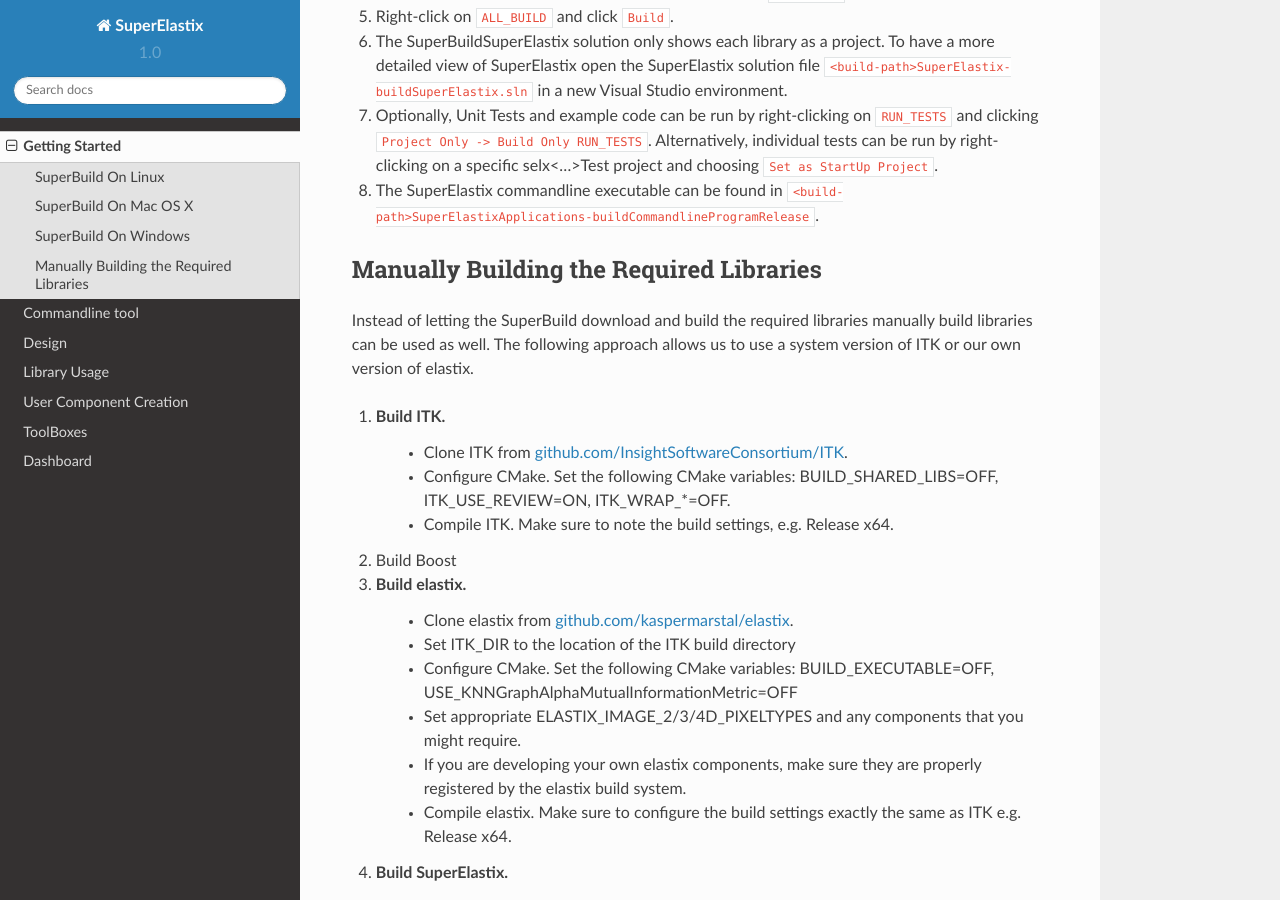
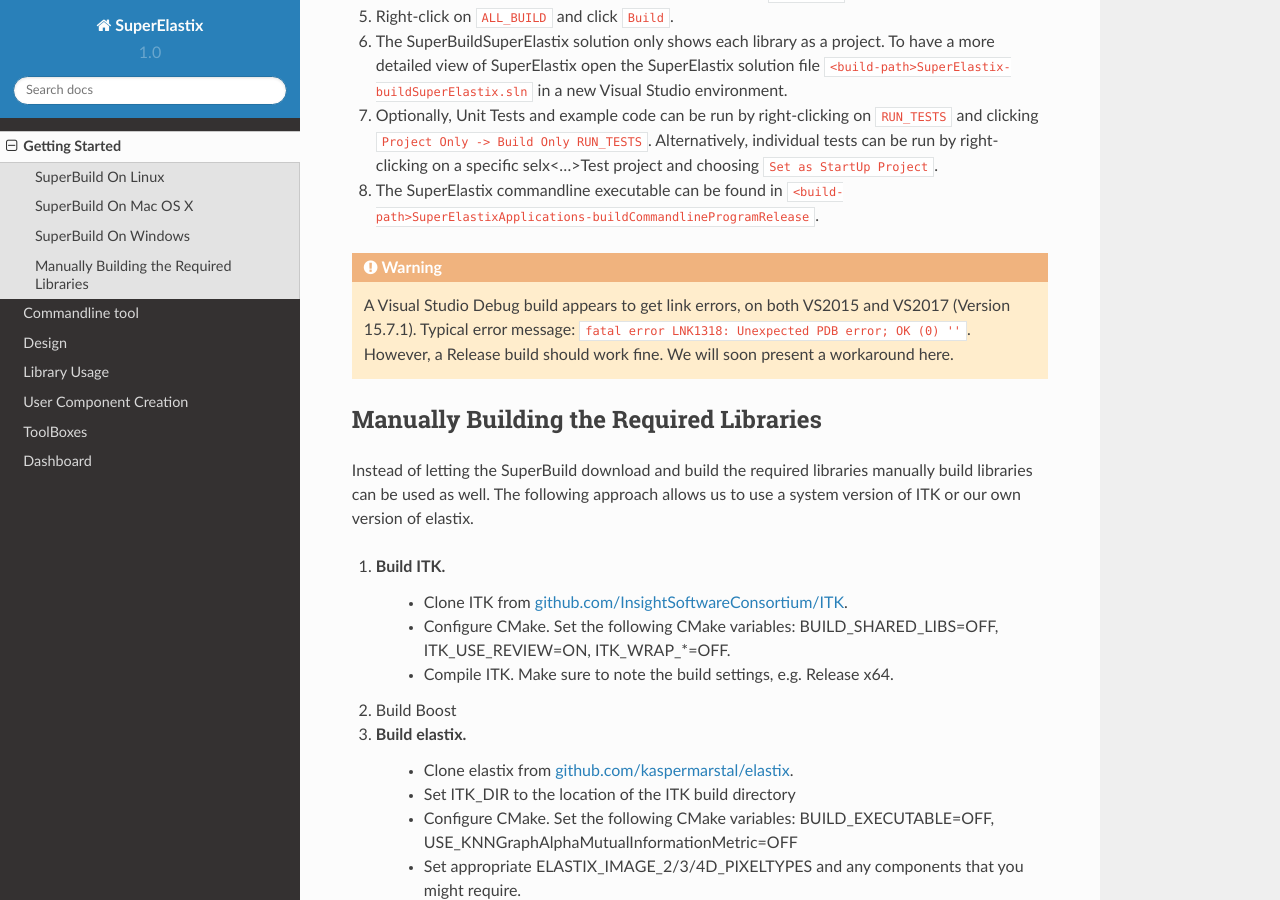
Before and after one commit to SuperElastix/SuperElastix-Documentation, a Sphinx documentation site: the page built from source/GettingStarted.rst, in a window 1280 px wide and 900 px high, scrolled down 1568 px. Built offline with Sphinx 7.4.7 and the Read the Docs theme 2.0.0, drawn with Linux system fonts in a browser that asks for light colours.

Commit message:
ENH: Included initial text on Visual Studio Debug link error

```diff
--- a/source/GettingStarted.rst
+++ b/source/GettingStarted.rst
@@ -67,6 +67,9 @@
 
 8. The SuperElastix commandline executable can be found in :code:`<build-path>\SuperElastixApplications-build\CommandlineProgram\Release`.
 
+.. warning::
+
+    A Visual Studio Debug build appears to get link errors, on both VS2015 and VS2017 (Version 15.7.1). Typical error message: :code:`fatal error LNK1318: Unexpected PDB error; OK (0) ''`. However, a Release build should work fine. We will soon present a workaround here.
 
 
 Manually Building the Required Libraries
```
